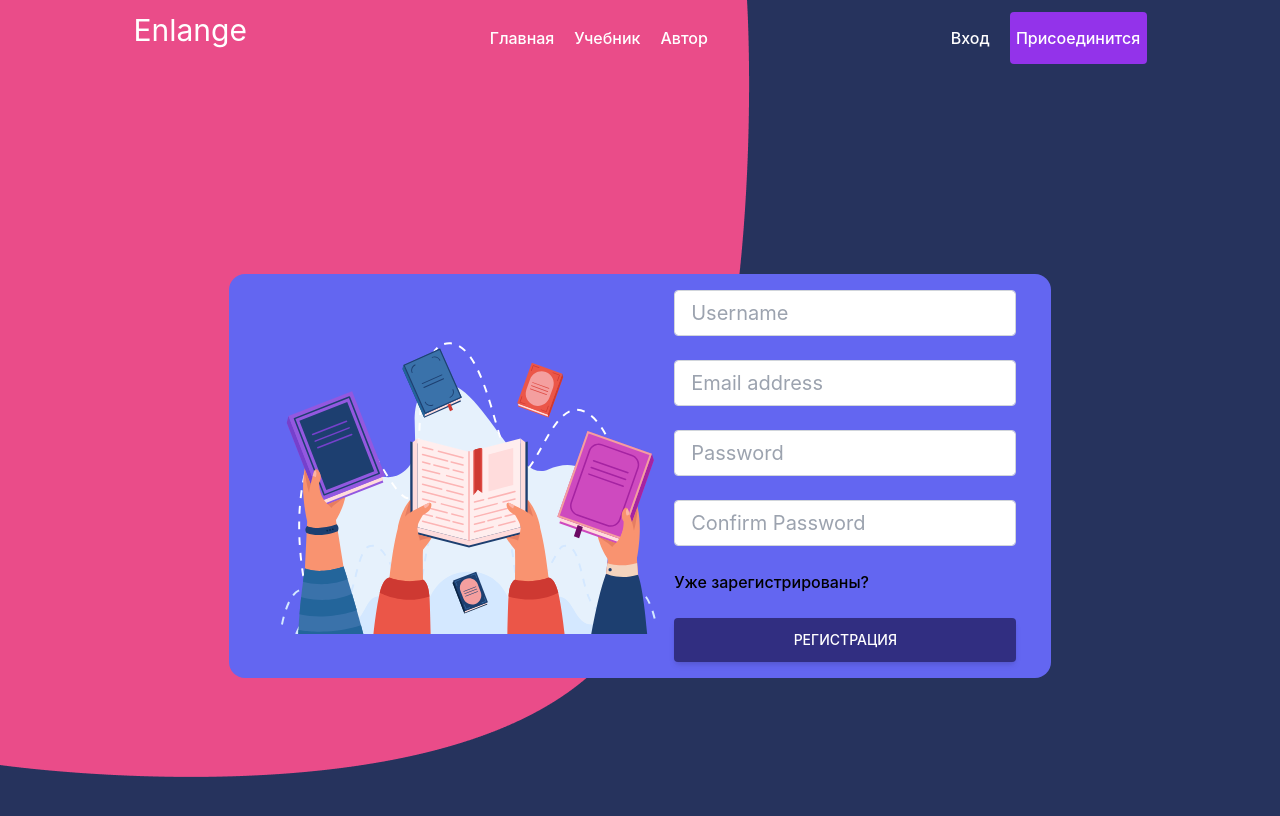
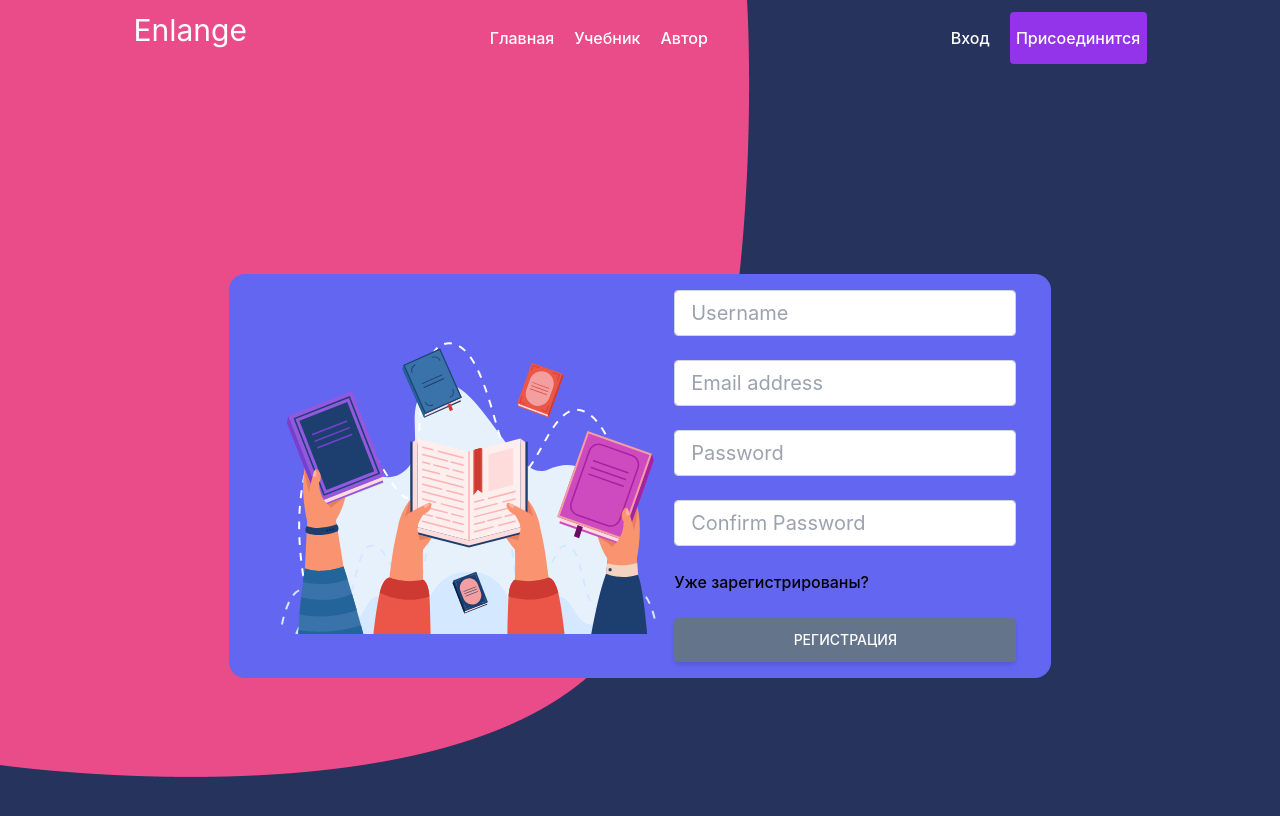
Before and after one commit to AndreyGudin/enlange, a React (Vite) app: page /signup in a window 1280 px wide. Shown: the top 816 px of the page. Built offline with nearby package versions, Linux system fonts and the light colour scheme.

Commit message:
feat: add style for disabled button

```diff
--- a/src/pages/SignUp/SignUp.tsx
+++ b/src/pages/SignUp/SignUp.tsx
@@ -83,7 +83,7 @@ export const SignUp = () => {
               </div>
               <button
                 type="submit"
-                className="inline-block px-7 py-3 bg-indigo-900 text-white font-medium text-sm leading-snug uppercase rounded shadow-md hover:bg-blue-700 hover:shadow-lg focus:bg-blue-700 focus:shadow-lg focus:outline-none focus:ring-0 active:bg-blue-800 active:shadow-lg transition duration-150 ease-in-out w-full"
+                className="inline-block px-7 py-3 bg-indigo-900 text-white font-medium text-sm leading-snug uppercase rounded shadow-md hover:bg-blue-700 hover:shadow-lg focus:bg-blue-700 focus:shadow-lg focus:outline-none focus:ring-0 active:bg-blue-800 active:shadow-lg transition duration-150 ease-in-out w-full disabled:bg-slate-500 disabled:hover:shadow-md disabled:cursor-not-allowed"
                 data-mdb-ripple="true"
                 data-mdb-ripple-color="light"
                 disabled={!isValid}
```
